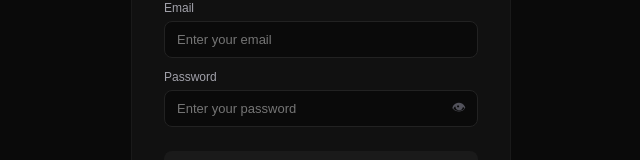
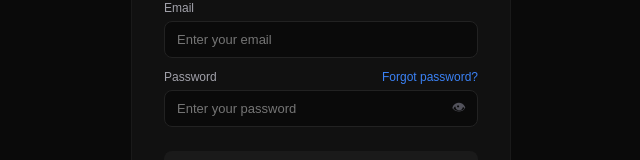
Before and after one commit to SahilArate/Multi-agent-AI-weekly-planner, a Next.js app in the folder frontend/: page /login in a window 1280 px wide. Shown: the part 357-517 px from the top of the page, without its empty margins (319-959 px from the left). Built offline with nearby package versions, Linux system fonts and the light colour scheme; no server answers.

Commit message:
feat: add forgot password link to login page

```diff
--- a/frontend/src/app/login/page.tsx
+++ b/frontend/src/app/login/page.tsx
@@ -117,10 +117,17 @@ export default function LoginPage() {
           </div>
 
           <div style={{ marginBottom: '24px' }}>
-            <label style={{
-              fontSize: '12px', fontWeight: '500',
-              color: '#a1a1aa', display: 'block', marginBottom: '6px',
-            }}>Password</label>
+            <div style={{ display: 'flex', justifyContent: 'space-between', alignItems: 'center', marginBottom: '6px' }}>
+              <label style={{
+                fontSize: '12px', fontWeight: '500',
+                color: '#a1a1aa',
+              }}>Password</label>
+              <Link href="/forgot-password" style={{
+                fontSize: '12px', color: '#3b82f6',
+                textDecoration: 'none', fontWeight: '500',
+              }}>Forgot password?</Link>
+            </div>
+
             <div style={{ position: 'relative' }}>
               <input
                 type={showPassword ? 'text' : 'password'}
```
